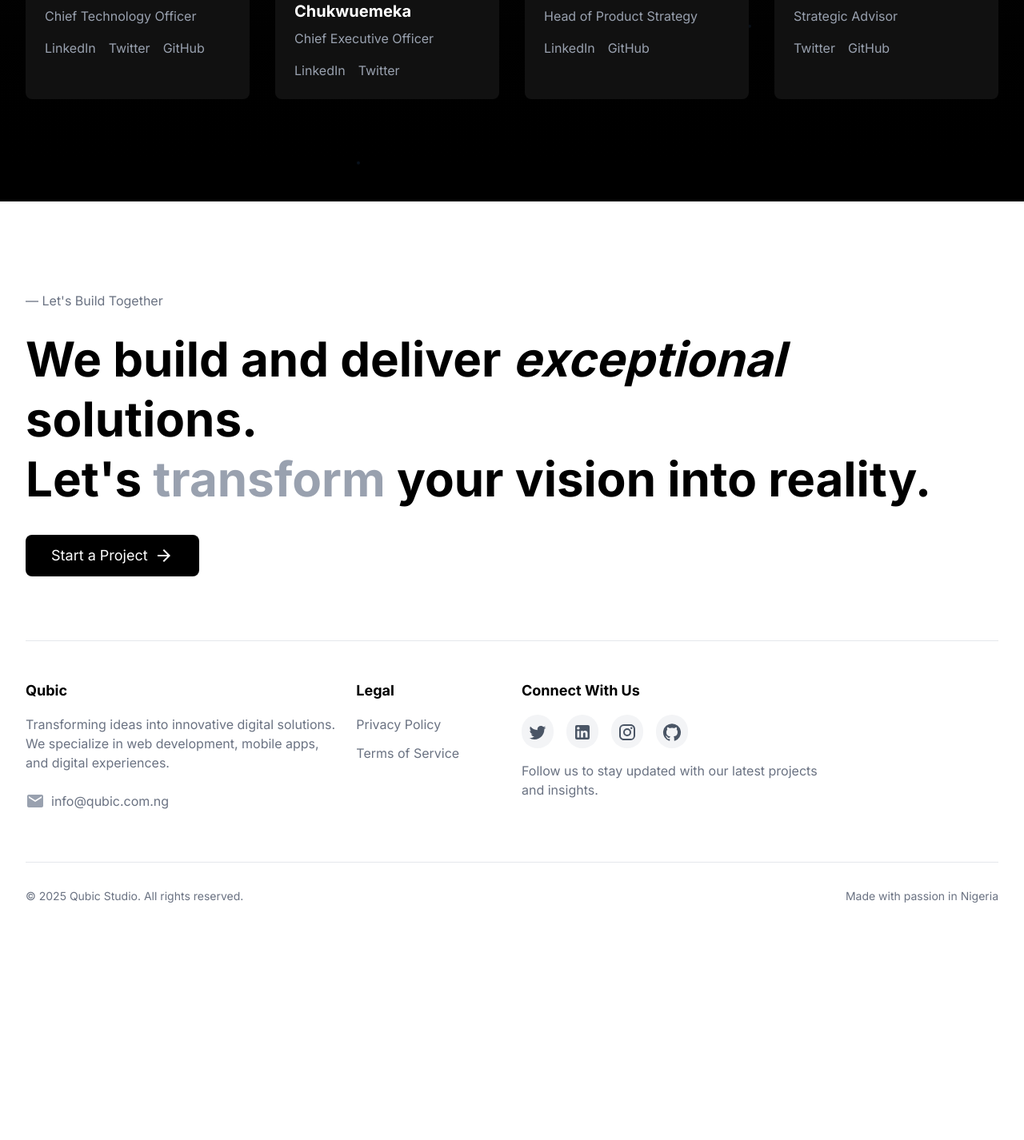
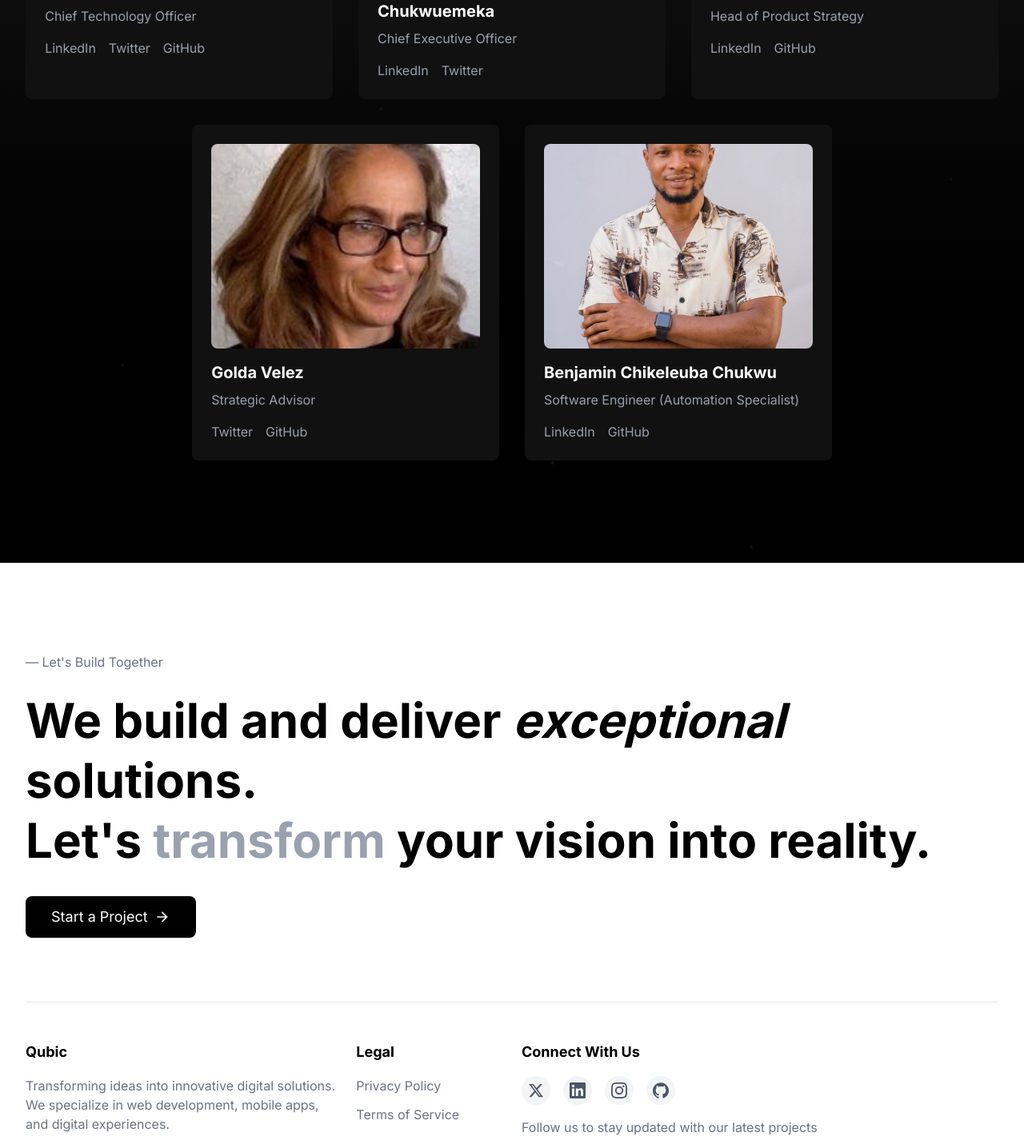
Before and after one commit to romeoscript/qubic_updated, a Next.js app: page / in a window 1280 px wide. Shown: the part 4148-5574 px from the top of the page at 80% size. Before the commit the page ends 5391 px from the top, so only its background shows below. Built offline with nearby package versions, Linux system fonts and the light colour scheme.

Commit message:
chukwu nna

```diff
--- a/components/AboutUs.tsx
+++ b/components/AboutUs.tsx
@@ -1,6 +1,6 @@
 'use client'
 // components/AboutUs.tsx
-import { useRef } from 'react';
+import { useEffect, useRef, useState } from 'react';
 import { motion, useScroll, useTransform, useInView } from 'framer-motion';
 import Image from 'next/image';
 import Head from 'next/head';
@@ -72,8 +72,28 @@ const teamMembers: TeamMember[] = [
       twitter: "https://twitter.com",
       github: "https://github.com"
     }
+  },
+  {
+    id: 5,
+    name: "Benjamin Chikeleuba Chukwu",
+    role: "Software Engineer (Automation Specialist)",
+    image: "/assets/home/benjamin.png",
+    bio: "Benjamin Chikeleuba Chukwu is a Software Engineer and Automation Specialist at Qubic, engineering intelligent automation pipelines, CI/CD workflows, and end-to-end testing frameworks that accelerate delivery cycles and ensure production-grade reliability at scale.",
+    expertise: ["Automation Engineering", "CI/CD Pipelines", "Test Automation", "DevOps", "Performance Optimization"],
+    socialLinks: {
+      github: "https://github.com/chukwuraph",
+      linkedin: "https://www.linkedin.com/in/benjamin-chikeleuba-chukwu-2b0142403/"
+    }
   }
 ];
+
+type Particle = {
+  top: number;
+  left: number;
+  opacity: number;
+  yOffset: number;
+  duration: number;
+};
 
 const AboutUs: React.FC = () => {
   const sectionRef = useRef<HTMLElement>(null);
@@ -82,6 +102,19 @@ const AboutUs: React.FC = () => {
     target: sectionRef,
     offset: ["start end", "end start"]
   });
+
+  const [particles, setParticles] = useState<Particle[]>([]);
+  useEffect(() => {
+    setParticles(
+      Array.from({ length: 20 }, () => ({
+        top: Math.random() * 100,
+        left: Math.random() * 100,
+        opacity: Math.random() * 0.5 + 0.3,
+        yOffset: Math.random() * -30 - 10,
+        duration: Math.random() * 5 + 5,
+      }))
+    );
+  }, []);
 
   // Generate structured data for team members
   const generateStructuredData = () => {
@@ -187,21 +220,21 @@ const AboutUs: React.FC = () => {
 
       {/* Animated particles/dots */}
       <div className="absolute inset-0 z-0 opacity-20">
-        {Array.from({ length: 20 }).map((_, i) => (
+        {particles.map((p, i) => (
           <motion.div
             key={i}
             className="absolute w-1 h-1 bg-blue-400 rounded-full"
             style={{
-              top: `${Math.random() * 100}%`,
-              left: `${Math.random() * 100}%`,
-              opacity: Math.random() * 0.5 + 0.3
+              top: `${p.top}%`,
+              left: `${p.left}%`,
+              opacity: p.opacity
             }}
             animate={{
-              y: [0, Math.random() * -30 - 10, 0],
+              y: [0, p.yOffset, 0],
               opacity: [0.3, 0.8, 0.3]
             }}
             transition={{
-              duration: Math.random() * 5 + 5,
+              duration: p.duration,
               repeat: Infinity,
               ease: "easeInOut"
             }}
@@ -306,7 +339,7 @@ const AboutUs: React.FC = () => {
             Meet Our Leadership Team
           </motion.h2>
 
-          <div className="grid grid-cols-1 md:grid-cols-2 lg:grid-cols-4 gap-8" role="list" aria-label="Leadership team members">
+          <div className="flex flex-wrap justify-center gap-8" role="list" aria-label="Leadership team members">
             {teamMembers.map((member, index) => (
               <motion.article
                 key={member.id}
@@ -314,7 +347,7 @@ const AboutUs: React.FC = () => {
                 variants={teamMemberVariants}
                 initial="hidden"
                 animate={isInView ? "visible" : "hidden"}
-                className="bg-[#111] p-6 rounded-lg"
+                className="bg-[#111] p-6 rounded-lg w-full sm:w-[calc(50%-1rem)] lg:w-[calc(33.333%-1.34rem)]"
                 itemScope
                 itemType="https://schema.org/Person"
                 role="listitem"
--- a/components/Footer.tsx
+++ b/components/Footer.tsx
@@ -2,14 +2,43 @@
 // components/EnhancedFooter.tsx
 import { motion } from 'framer-motion';
 import Link from 'next/link';
-import {
-  Twitter as TwitterIcon,
-  LinkedIn as LinkedInIcon,
-  Instagram as InstagramIcon,
-  GitHub as GitHubIcon,
-  ArrowForward as ArrowForwardIcon,
-  Email as EmailIcon
-} from '@mui/icons-material';
+
+// Inline SVG icons to avoid MUI SSR localStorage crash
+const TwitterIcon = () => (
+  <svg xmlns="http://www.w3.org/2000/svg" width="20" height="20" viewBox="0 0 24 24" fill="currentColor">
+    <path d="M18.244 2.25h3.308l-7.227 8.26 8.502 11.24H16.17l-5.214-6.817L4.99 21.75H1.68l7.73-8.835L1.254 2.25H8.08l4.713 6.231zm-1.161 17.52h1.833L7.084 4.126H5.117z"/>
+  </svg>
+);
+
+const LinkedInIcon = () => (
+  <svg xmlns="http://www.w3.org/2000/svg" width="20" height="20" viewBox="0 0 24 24" fill="currentColor">
+    <path d="M20.447 20.452h-3.554v-5.569c0-1.328-.027-3.037-1.852-3.037-1.853 0-2.136 1.445-2.136 2.939v5.667H9.351V9h3.414v1.561h.046c.477-.9 1.637-1.85 3.37-1.85 3.601 0 4.267 2.37 4.267 5.455v6.286zM5.337 7.433c-1.144 0-2.063-.926-2.063-2.065 0-1.138.92-2.063 2.063-2.063 1.14 0 2.064.925 2.064 2.063 0 1.139-.925 2.065-2.064 2.065zm1.782 13.019H3.555V9h3.564v11.452zM22.225 0H1.771C.792 0 0 .774 0 1.729v20.542C0 23.227.792 24 1.771 24h20.451C23.2 24 24 23.227 24 22.271V1.729C24 .774 23.2 0 22.222 0h.003z"/>
+  </svg>
+);
+
+const InstagramIcon = () => (
+  <svg xmlns="http://www.w3.org/2000/svg" width="20" height="20" viewBox="0 0 24 24" fill="currentColor">
+    <path d="M12 2.163c3.204 0 3.584.012 4.85.07 3.252.148 4.771 1.691 4.919 4.919.058 1.265.069 1.645.069 4.849 0 3.205-.012 3.584-.069 4.849-.149 3.225-1.664 4.771-4.919 4.919-1.266.058-1.644.07-4.85.07-3.204 0-3.584-.012-4.849-.07-3.26-.149-4.771-1.699-4.919-4.92-.058-1.265-.07-1.644-.07-4.849 0-3.204.013-3.583.07-4.849.149-3.227 1.664-4.771 4.919-4.919 1.266-.057 1.645-.069 4.849-.069zM12 0C8.741 0 8.333.014 7.053.072 2.695.272.273 2.69.073 7.052.014 8.333 0 8.741 0 12c0 3.259.014 3.668.072 4.948.2 4.358 2.618 6.78 6.98 6.98C8.333 23.986 8.741 24 12 24c3.259 0 3.668-.014 4.948-.072 4.354-.2 6.782-2.618 6.979-6.98.059-1.28.073-1.689.073-4.948 0-3.259-.014-3.667-.072-4.947-.196-4.354-2.617-6.78-6.979-6.98C15.668.014 15.259 0 12 0zm0 5.838a6.162 6.162 0 100 12.324 6.162 6.162 0 000-12.324zM12 16a4 4 0 110-8 4 4 0 010 8zm6.406-11.845a1.44 1.44 0 100 2.881 1.44 1.44 0 000-2.881z"/>
+  </svg>
+);
+
+const GitHubIcon = () => (
+  <svg xmlns="http://www.w3.org/2000/svg" width="20" height="20" viewBox="0 0 24 24" fill="currentColor">
+    <path d="M12 .297c-6.63 0-12 5.373-12 12 0 5.303 3.438 9.8 8.205 11.385.6.113.82-.258.82-.577 0-.285-.01-1.04-.015-2.04-3.338.724-4.042-1.61-4.042-1.61C4.422 18.07 3.633 17.7 3.633 17.7c-1.087-.744.084-.729.084-.729 1.205.084 1.838 1.236 1.838 1.236 1.07 1.835 2.809 1.305 3.495.998.108-.776.417-1.305.76-1.605-2.665-.3-5.466-1.332-5.466-5.93 0-1.31.465-2.38 1.235-3.22-.135-.303-.54-1.523.105-3.176 0 0 1.005-.322 3.3 1.23.96-.267 1.98-.399 3-.405 1.02.006 2.04.138 3 .405 2.28-1.552 3.285-1.23 3.285-1.23.645 1.653.24 2.873.12 3.176.765.84 1.23 1.91 1.23 3.22 0 4.61-2.805 5.625-5.475 5.92.42.36.81 1.096.81 2.22 0 1.606-.015 2.896-.015 3.286 0 .315.21.69.825.57C20.565 22.092 24 17.592 24 12.297c0-6.627-5.373-12-12-12"/>
+  </svg>
+);
+
+const ArrowForwardIcon = () => (
+  <svg xmlns="http://www.w3.org/2000/svg" width="20" height="20" viewBox="0 0 24 24" fill="currentColor">
+    <path d="M12 4l-1.41 1.41L16.17 11H4v2h12.17l-5.58 5.59L12 20l8-8z"/>
+  </svg>
+);
+
+const EmailIcon = () => (
+  <svg xmlns="http://www.w3.org/2000/svg" width="20" height="20" viewBox="0 0 24 24" fill="currentColor">
+    <path d="M20 4H4c-1.1 0-1.99.9-1.99 2L2 18c0 1.1.9 2 2 2h16c1.1 0 2-.9 2-2V6c0-1.1-.9-2-2-2zm0 4l-8 5-8-5V6l8 5 8-5v2z"/>
+  </svg>
+);
 
 const socialLinks = [
   {
@@ -83,7 +112,7 @@ const EnhancedFooter = () => {
                         <Link href="/contact">
                             <span className="inline-flex items-center text-lg bg-black text-white px-8 py-3 rounded-lg hover:bg-gray-800 transition-colors duration-300 ease-in-out">
                                 Start a Project
-                                <ArrowForwardIcon className="ml-2" />
+                                <span className="ml-2"><ArrowForwardIcon /></span>
                             </span>
                         </Link>
                     </motion.div>
@@ -109,7 +138,7 @@ const EnhancedFooter = () => {
 
                             {/* Contact Email with Icon */}
                             <div className="flex items-center mt-4">
-                                <EmailIcon className="text-gray-400 mr-2" />
+                                <span className="text-gray-400 mr-2"><EmailIcon /></span>
                                 <a
                                     href="mailto:info@qubic.com.ng"
                                     className="text-gray-500 hover:text-black transition-colors duration-300"
--- a/package.json
+++ b/package.json
@@ -3,9 +3,9 @@
   "version": "0.1.0",
   "private": true,
   "scripts": {
-    "dev": "next dev --turbopack",
-    "build": "next build",
-    "start": "next start",
+    "dev": "NODE_OPTIONS=--no-experimental-webstorage next dev --turbopack",
+    "build": "NODE_OPTIONS=--no-experimental-webstorage next build",
+    "start": "NODE_OPTIONS=--no-experimental-webstorage next start",
     "lint": "next lint"
   },
   "dependencies": {
```
Also changed, not shown: public/assets/home/benjamin.png (added).
